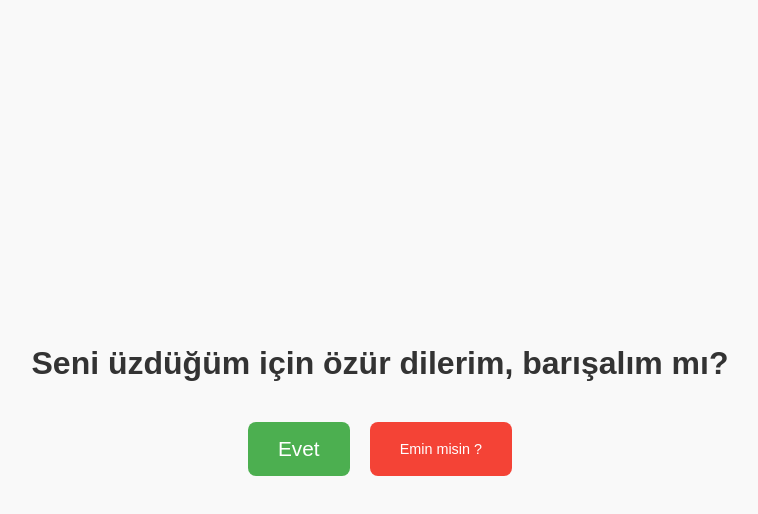
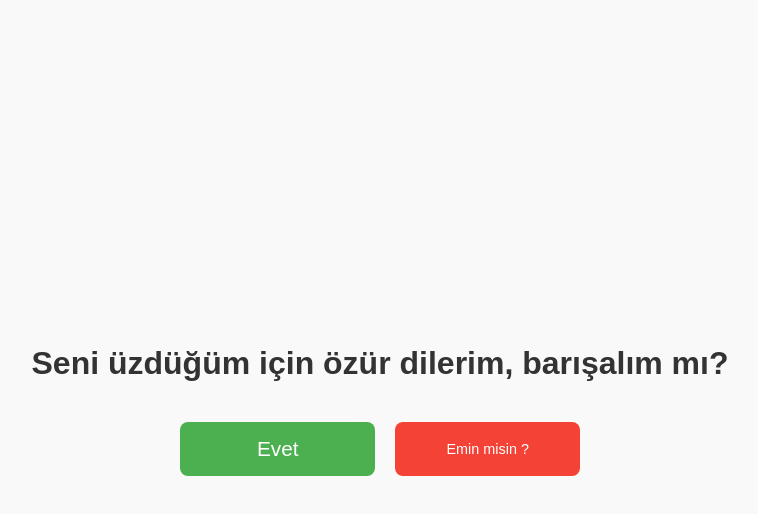
Before and after one commit to Omertt/ozur, a plain HTML site: page index.html in a window 1280 px wide. Both pictures are taken after a click on the button "Hayır". Shown: the whole page, without its empty margins (260-1018 px from the left). Drawn offline with Linux system fonts and the light colour scheme.

Commit message:
index.html

```diff
--- a/index.html
+++ b/index.html
@@ -24,15 +24,19 @@
     .buttons {
       display: flex;
       gap: 20px;
+      width: 100%;
+      max-width: 400px;
+      justify-content: center;
     }
     button {
       padding: 15px 30px;
-      font-size: 1rem;
+      font-size: 1rem; /* Başlangıç font büyüklüğü */
       border: none;
       border-radius: 8px;
       cursor: pointer;
       color: white;
-      transition: background-color 0.3s, font-size 0.3s;
+      transition: background-color 0.3s, font-size 0.3s, flex-grow 0.3s;
+      flex-grow: 1; /* Butonlar başlangıçta eşit genişlikte */
     }
     .yes {
       background-color: #4caf50;
@@ -71,7 +75,6 @@
     let clickCount = 0;
     const noBtn = document.getElementById('noBtn');
     const yesBtn = document.getElementById('yesBtn');
-    const heading = document.querySelector('h1');
     const buttonsDiv = document.querySelector('.buttons');
 
     function showFinalMessage() {
@@ -84,16 +87,14 @@
     noBtn.addEventListener('click', () => {
       if (clickCount < noMessages.length - 1) {
         clickCount++;
-        // Buton yazısını değiştir
         noBtn.textContent = noMessages[clickCount];
-        // Evet butonu büyüsün, hayır küçülsün ve daha fazla yer kaplasın
+        // Evet büyür, Hayır küçülür, genişlik değişimi dengeli
         yesBtn.style.fontSize = `${1 + clickCount * 0.3}rem`;
-        yesBtn.style.flexGrow = 1 + clickCount;  // genişlik artışı
+        yesBtn.style.flexGrow = 1 + clickCount;
         noBtn.style.fontSize = `${1 - clickCount * 0.1}rem`;
-        noBtn.style.flexGrow = 1; // hayır küçülsün ama yer değiştirmesin
+        noBtn.style.flexGrow = 1 - clickCount * 0.1 > 0 ? 1 - clickCount * 0.1 : 0.1; // küçülme ama 0'dan küçük olmasın
       } else if (clickCount === noMessages.length - 1) {
-        // 9. tıklamada sadece evet butonu kalsın
-        buttonsDiv.innerHTML = `<button id="finalYesBtn" class="yes" style="font-size: 5rem; padding: 50px 100px; width: 100%;" >Evet</button>`;
+        buttonsDiv.innerHTML = `<button id="finalYesBtn" class="yes" style="font-size: 5rem; padding: 50px 100px; width: 100%;">Evet</button>`;
         const finalYesBtn = document.getElementById('finalYesBtn');
         finalYesBtn.addEventListener('click', showFinalMessage);
         clickCount++;
```
